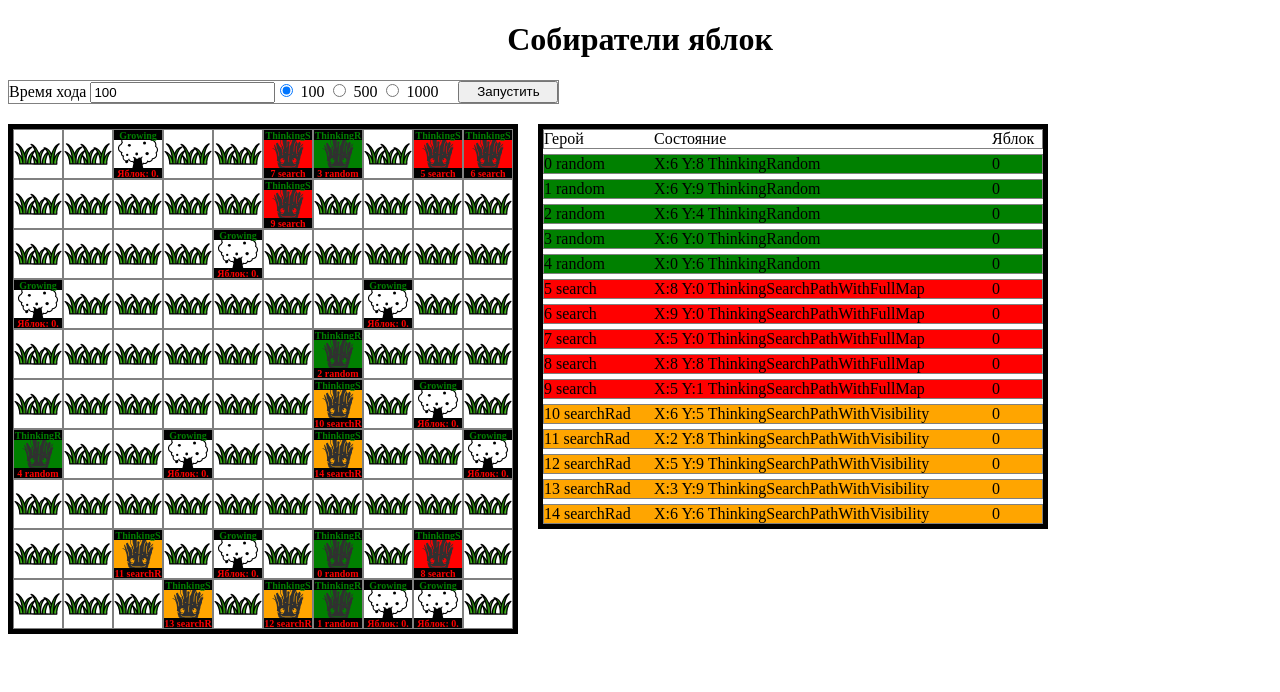
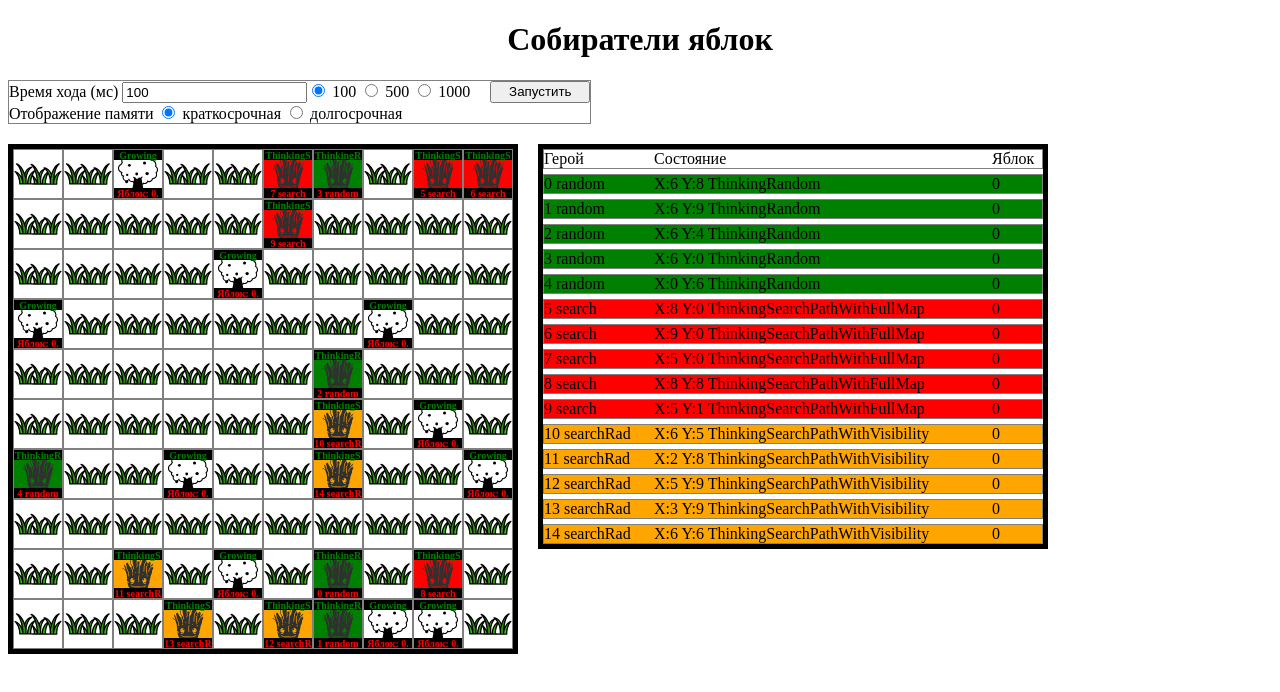
Before and after one commit to BarinDwalin/AI, an Angular app: page / in a window 1280 px wide. Both pictures are taken after a click on the button "Создать игру". Shown: the top 692 px of the page. Built offline with nearby package versions, Linux system fonts and the light colour scheme.

Commit message:
Добавлен переключатель визуализации памяти выбранного персонажа

```diff
--- a/src/app/app.component.html
+++ b/src/app/app.component.html
@@ -37,16 +37,29 @@
 
 <ng-container *ngIf="isGameRunning">
   <div class="game-menu">
-    <div>Время хода <input type="number" [(ngModel)]="game.timeout">
+    <div>Время хода (мс) <input type="number" [(ngModel)]="game.timeout">
       <label *ngFor="let timeout of [100, 500, 1000]">
-        <input type="radio" name="timeout" [checked]="timeout === game.timeout" [value]="timeout" (click)="changeTimeout(timeout)">
+        <input type="radio" name="timeout" [value]="timeout" [checked]="timeout === game.timeout"
+               (click)="changeTimeout(timeout)">
         {{timeout}}
       </label>
     </div>
     <button *ngIf="!game.active" (click)="run()">Запустить</button>
     <button *ngIf="game.active" (click)="stop()">Остановить</button>
+    <div>Отображение памяти
+      <label>
+        <input type="radio" name="memory" value="shortTerm" [checked]="memoryType === 'shortTerm'"
+               (click)="changeMemoryType('shortTerm')">
+        краткосрочная
+      </label>
+      <label>
+        <input type="radio" name="memory" value="longTerm" [checked]="memoryType === 'longTerm'"
+               (click)="changeMemoryType('longTerm')">
+        долгосрочная
+      </label>
+    </div>
   </div>
 
-  <app-map style="float: left;" [game]="game"></app-map>
+  <app-map style="float: left;" [game]="game" [memoryType]="memoryType"></app-map>
   <app-statistic style="float: left; margin-left: 20px;"></app-statistic>
 </ng-container>
--- a/src/app/app.component.ts
+++ b/src/app/app.component.ts
@@ -15,6 +15,7 @@ export class AppComponent implements OnInit {
   heroesThinkingRandomCount = 5;
   heroesThinkingSearchPathWithFullMapCount = 5;
   heroesThinkingSearchPathWithVisibilityCount = 5;
+  memoryType: 'shortTerm' | 'longTerm' = 'shortTerm';
 
   get isGameRunning() { return !!Game.map; }
 
@@ -34,6 +35,12 @@ export class AppComponent implements OnInit {
     );
     Game.map = Game.map;
     console.log(Game.map);
+  }
+
+  changeMemoryType(memoryType) {
+    if (this.memoryType !== memoryType) {
+      this.memoryType = memoryType;
+    }
   }
 
   changeTimeout(timeout) {
--- a/src/app/components/map/map.component.html
+++ b/src/app/components/map/map.component.html
@@ -9,7 +9,7 @@
     </div>
   </ng-container>
   <ng-template #memory>
-    <div *ngIf="selectedHero; then shortTermMemory; else longTermMemory"></div>
+    <div *ngIf="memoryType === 'shortTerm'; then shortTermMemory; else longTermMemory"></div>
     <ng-template #shortTermMemory>
       <div *ngFor="let cell of shortTermMemoryMap" [ngSwitch]="getUpItemType(cell)"
            class="cell"
--- a/src/app/components/map/map.component.ts
+++ b/src/app/components/map/map.component.ts
@@ -13,6 +13,7 @@ import { MapService } from '../../shared/services';
 })
 export class MapComponent implements OnInit, OnDestroy {
   @Input() game: Game;
+  @Input() memoryType: 'shortTerm' | 'longTerm';
 
   itemTypesEnum = ItemTypes;  // т.к. enum не поддерживается в шаблонах
   selectedHero: Hero;
```
